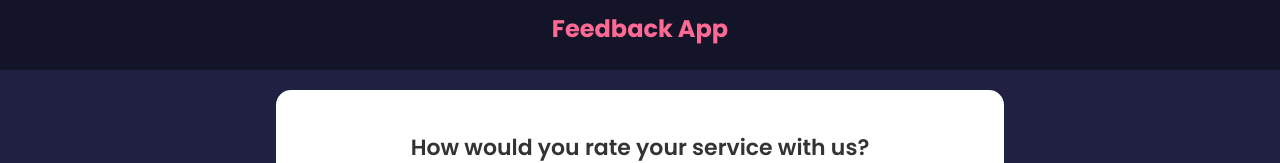
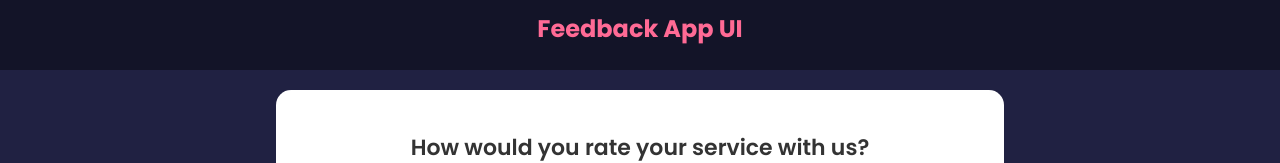
Before and after one commit to shekinahmanyi/react-project-feedback-app, a React (Create React App) app: page / in a window 1280 px wide. Shown: the top 163 px of the page. Built offline with nearby package versions, Linux system fonts and the light colour scheme.

Commit message:
changed the text header

```diff
--- a/src/components/Header.jsx
+++ b/src/components/Header.jsx
@@ -17,7 +17,7 @@ function Header( {text,bgColor,textColor}) {
 }
 
 Header.defaultProps = {
-    text:'Feedback App',
+    text:'Feedback App UI',
     bgColor:'rgba(0,0,0,0.4)',
     textColor:'#ff6a95',
 }
```
